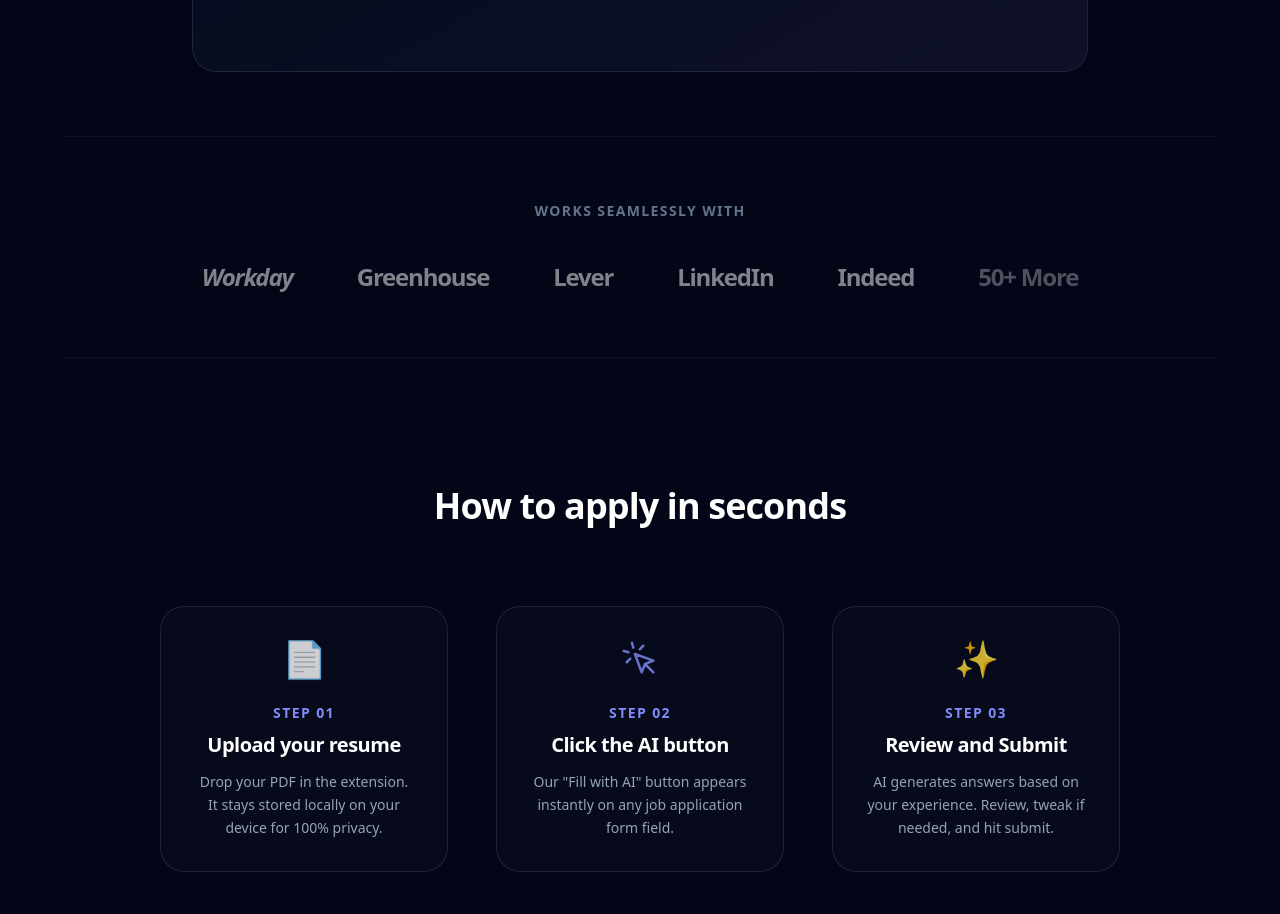
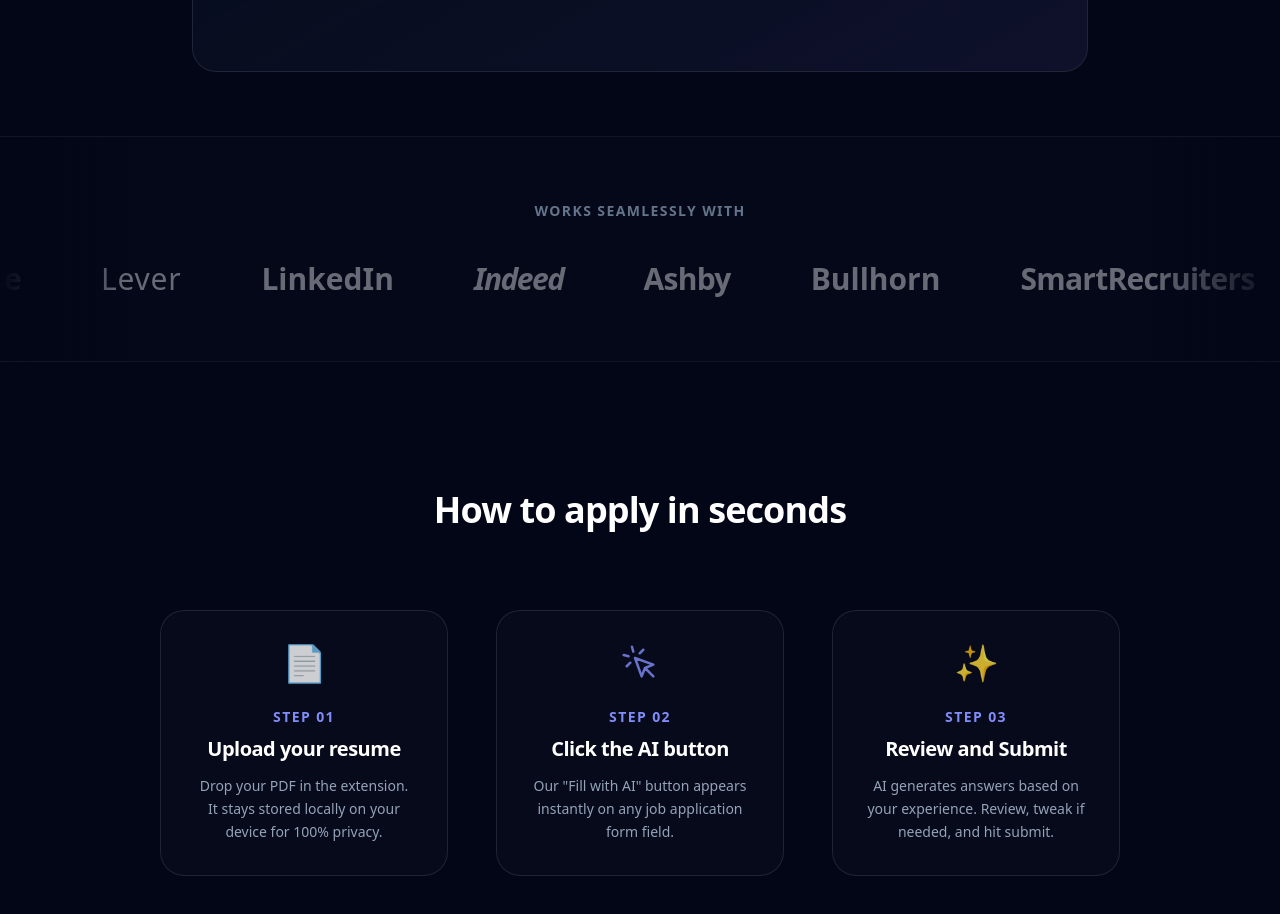
Before and after one commit to Hemang-05/Job_hunt_easy, a Next.js app in the folder dashboard/: page / in a window 1280 px wide. Shown: the part 1100-2014 px from the top of the page. Built offline with nearby package versions, Linux system fonts and the light colour scheme; no server answers.

Commit message:
feat: add infinite looping marquee for platform logos

```diff
--- a/dashboard/app/page.tsx
+++ b/dashboard/app/page.tsx
@@ -2,8 +2,33 @@
 import { SignedIn, SignedOut, UserButton } from '@clerk/nextjs'
 
 export default function LandingPage() {
+  const platforms = [
+    { name: 'Workday', style: 'italic font-black tracking-tighter' },
+    { name: 'Greenhouse', style: 'font-bold tracking-tight' },
+    { name: 'Lever', style: 'font-medium tracking-wide' },
+    { name: 'LinkedIn', style: 'font-extrabold' },
+    { name: 'Indeed', style: 'font-black tracking-tighter italic' },
+    { name: 'Ashby', style: 'font-semibold tracking-tight' },
+    { name: 'Bullhorn', style: 'font-bold' },
+    { name: 'SmartRecruiters', style: 'font-black tracking-tight' },
+  ]
+
   return (
     <main className="min-h-screen bg-slate-950 font-sans selection:bg-indigo-500/30 text-slate-200 overflow-x-hidden">
+      {/* Custom Marquee Animation */}
+      <style dangerouslySetInnerHTML={{ __html: `
+        @keyframes scroll {
+          0% { transform: translateX(0); }
+          100% { transform: translateX(-50%); }
+        }
+        .animate-scroll {
+          animation: scroll 30s linear infinite;
+        }
+        .animate-scroll:hover {
+          animation-play-state: paused;
+        }
+      `}} />
+
       {/* Dynamic Background Pattern */}
       <div className="absolute inset-0 -z-10 h-full w-full bg-[linear-gradient(to_right,#4f4f4f2e_1px,transparent_1px),linear-gradient(to_bottom,#4f4f4f2e_1px,transparent_1px)] bg-[size:14px_24px] [mask-image:radial-gradient(ellipse_60%_50%_at_50%_0%,#000_70%,transparent_100%)]"></div>
 
@@ -103,17 +128,30 @@
         </div>
       </div>
 
-      {/* Platform Support Section */}
-      <div className="max-w-6xl mx-auto px-8 py-16 border-y border-white/5 text-center">
-        <p className="text-sm font-semibold text-slate-500 uppercase tracking-widest mb-10">Works seamlessly with</p>
-        <div className="flex flex-wrap justify-center items-center gap-x-16 gap-y-10 opacity-50 grayscale hover:grayscale-0 transition-all duration-500">
-           <div className="text-2xl font-bold text-white tracking-tighter italic">Workday</div>
-           <div className="text-2xl font-bold text-white tracking-tighter">Greenhouse</div>
-           <div className="text-2xl font-bold text-white tracking-tighter">Lever</div>
-           <div className="text-2xl font-bold text-white tracking-tighter">LinkedIn</div>
-           <div className="text-2xl font-bold text-white tracking-tighter">Indeed</div>
-           <div className="text-2xl font-bold text-white tracking-tighter opacity-60">50+ More</div>
+      {/* Platform Support Section (Infinite Marquee) */}
+      <div className="w-full py-16 border-y border-white/5 bg-white/[0.01] overflow-hidden relative">
+        <p className="text-center text-sm font-semibold text-slate-500 uppercase tracking-widest mb-10">Works seamlessly with</p>
+
+        <div className="flex whitespace-nowrap overflow-hidden group">
+          <div className="flex gap-20 items-center animate-scroll">
+            {/* First Set of Logos */}
+            {platforms.map((p, i) => (
+              <div key={i} className={`text-3xl text-white/40 hover:text-white transition-all cursor-default select-none ${p.style}`}>
+                {p.name}
+              </div>
+            ))}
+            {/* Duplicate Set for Infinite Loop */}
+            {platforms.map((p, i) => (
+              <div key={`dup-${i}`} className={`text-3xl text-white/40 hover:text-white transition-all cursor-default select-none ${p.style}`}>
+                {p.name}
+              </div>
+            ))}
+          </div>
         </div>
+
+        {/* Faded Edges for Smooth Look */}
+        <div className="absolute inset-y-0 left-0 w-32 bg-gradient-to-r from-slate-950 to-transparent z-10 pointer-events-none"></div>
+        <div className="absolute inset-y-0 right-0 w-32 bg-gradient-to-l from-slate-950 to-transparent z-10 pointer-events-none"></div>
       </div>
 
       {/* How it works */}
```
